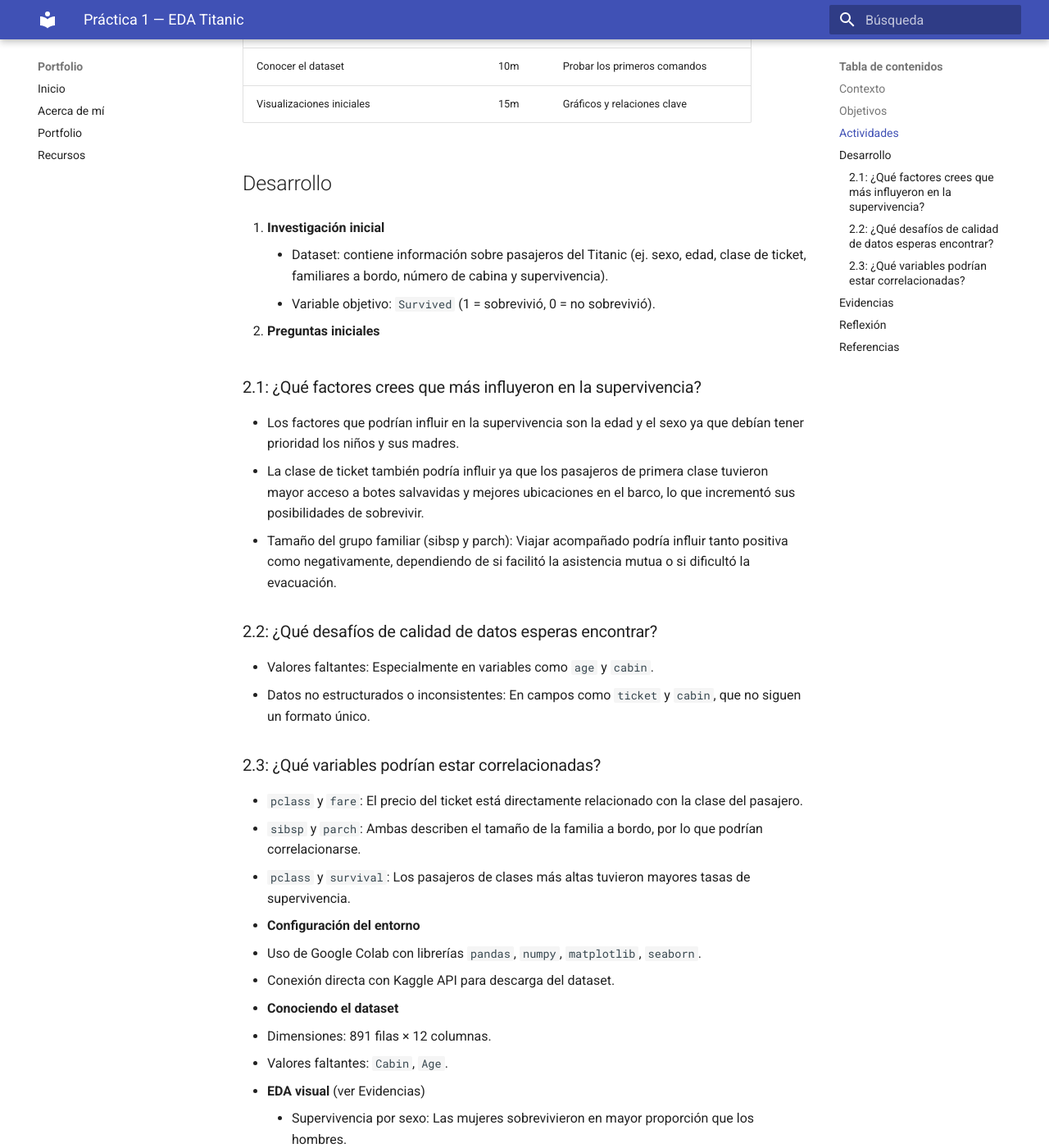
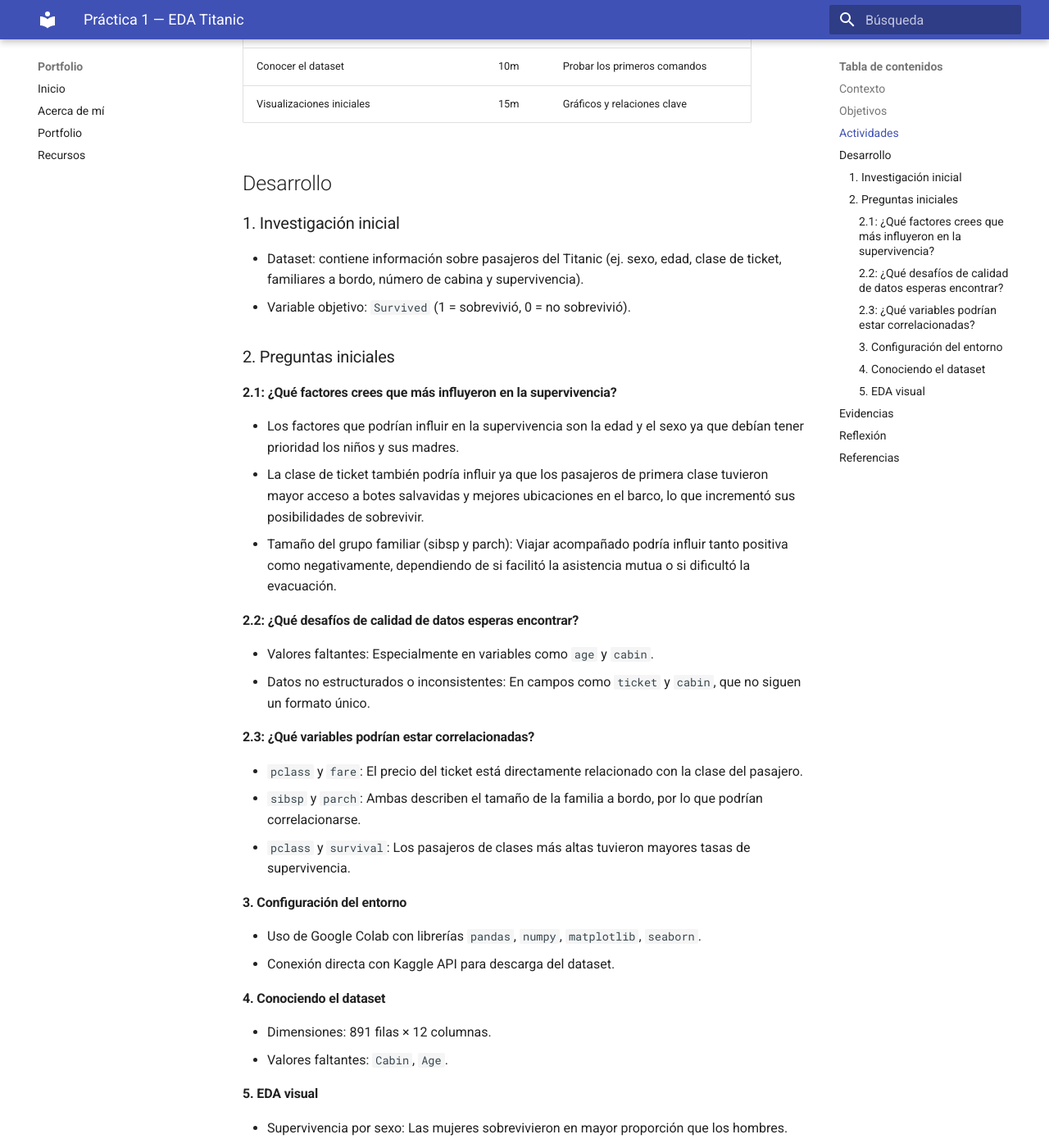
Before and after one commit to manuruiz5/Portafolio-IA, an MkDocs documentation site: the page built from docs/portfolio/Practica-1/01-EDA-Titanic.md, in a window 1280 px wide and 1400 px high, scrolled down 789 px. Shown: the whole window at 82% size. Built offline with MkDocs 1.6.1 and Material for MkDocs 9.7.7, drawn with Linux system fonts in a browser that asks for light colours.

Commit message:
practica 1

```diff
--- a/docs/portfolio/Practica-1/01-EDA-Titanic.md
+++ b/docs/portfolio/Practica-1/01-EDA-Titanic.md
@@ -31,40 +31,40 @@ El objetivo fue explorar y comprender la estructura de los datos, identificar pa
 
 ## Desarrollo
 
-1. **Investigación inicial**
-    - Dataset: contiene información sobre pasajeros del Titanic (ej. sexo, edad, clase de ticket, familiares a bordo, número de cabina y supervivencia).
-    - Variable objetivo: `Survived` (1 = sobrevivió, 0 = no sobrevivió).
+### 1. Investigación inicial
+- Dataset: contiene información sobre pasajeros del Titanic (ej. sexo, edad, clase de ticket, familiares a bordo, número de cabina y supervivencia).
+ - Variable objetivo: `Survived` (1 = sobrevivió, 0 = no sobrevivió).
 
-2. **Preguntas iniciales**
+### 2. Preguntas iniciales
 
-### 2.1: ¿Qué factores crees que más influyeron en la supervivencia?
+#### 2.1: ¿Qué factores crees que más influyeron en la supervivencia?
 - Los factores que podrían influir en la supervivencia son la edad y el sexo ya que debían tener prioridad los niños y sus madres.
 - La clase de ticket también podría influir ya que los pasajeros de primera clase tuvieron mayor acceso a botes salvavidas y mejores ubicaciones en el barco, lo que incrementó sus posibilidades de sobrevivir.
 - Tamaño del grupo familiar (sibsp y parch): Viajar acompañado podría influir tanto positiva como negativamente, dependiendo de si facilitó la asistencia mutua o si dificultó la evacuación.
 
-### 2.2: ¿Qué desafíos de calidad de datos esperas encontrar?
+#### 2.2: ¿Qué desafíos de calidad de datos esperas encontrar?
 - Valores faltantes: Especialmente en variables como `age` y `cabin`.
 - Datos no estructurados o inconsistentes: En campos como `ticket` y `cabin`, que no siguen un formato único.
 
-### 2.3: ¿Qué variables podrían estar correlacionadas?
+#### 2.3: ¿Qué variables podrían estar correlacionadas?
 - `pclass` y `fare`: El precio del ticket está directamente relacionado con la clase del pasajero.
 - `sibsp` y `parch`: Ambas describen el tamaño de la familia a bordo, por lo que podrían correlacionarse.
 - `pclass` y `survival`: Los pasajeros de clases más altas tuvieron mayores tasas de supervivencia.
 
 
-3. **Configuración del entorno**
-   - Uso de Google Colab con librerías `pandas`, `numpy`, `matplotlib`, `seaborn`.
-   - Conexión directa con Kaggle API para descarga del dataset.
+#### 3. Configuración del entorno
+- Uso de Google Colab con librerías `pandas`, `numpy`, `matplotlib`, `seaborn`.
+- Conexión directa con Kaggle API para descarga del dataset.
 
-4. **Conociendo el dataset**
-   - Dimensiones: 891 filas × 12 columnas.
-   - Valores faltantes: `Cabin`, `Age`.
+#### 4. Conociendo el dataset
+- Dimensiones: 891 filas × 12 columnas.
+- Valores faltantes: `Cabin`, `Age`.
 
-5. **EDA visual** (ver Evidencias)
-    - Supervivencia por sexo: Las mujeres sobrevivieron en mayor proporción que los hombres.
-    - Tasa de supervivencia por clase: Primera clase tuvo mayor tasa de supervivencia (~63%), tercera clase la más baja (~24%).
-    - Distribución de edad: Picos en adultos jóvenes; los menores de 10 años tienen mayor supervivencia.
-    - Correlaciones numéricas: `Fare` correlaciona positivamente con `Survived` y negativamente con `Pclass`.
+#### 5. EDA visual
+- Supervivencia por sexo: Las mujeres sobrevivieron en mayor proporción que los hombres.
+- Tasa de supervivencia por clase: Primera clase tuvo mayor tasa de supervivencia (~63%), tercera clase la más baja (~24%).
+- Distribución de edad: Picos en adultos jóvenes; los menores de 10 años tienen mayor supervivencia.
+- Correlaciones numéricas: `Fare` correlaciona positivamente con `Survived` y negativamente con `Pclass`.
 
 ## Evidencias
 **Figura 1: Supervivencia por sexo.**
```
